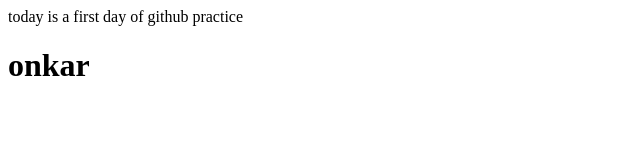
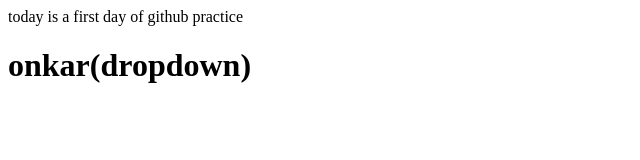
Before and after one commit to omkarchoudhari389-code/localrepo, a plain HTML site: page index.html in a window 1280 px wide. Shown: the whole page, without its empty margins (0-640 px from the left). Drawn offline with Linux system fonts and the light colour scheme.

```diff
--- a/index.html
+++ b/index.html
@@ -1,2 +1,2 @@
 <p>today is a first day of github practice</p>
-<h1>onkar</h1>
+<h1>onkar(dropdown)</h1>
```
